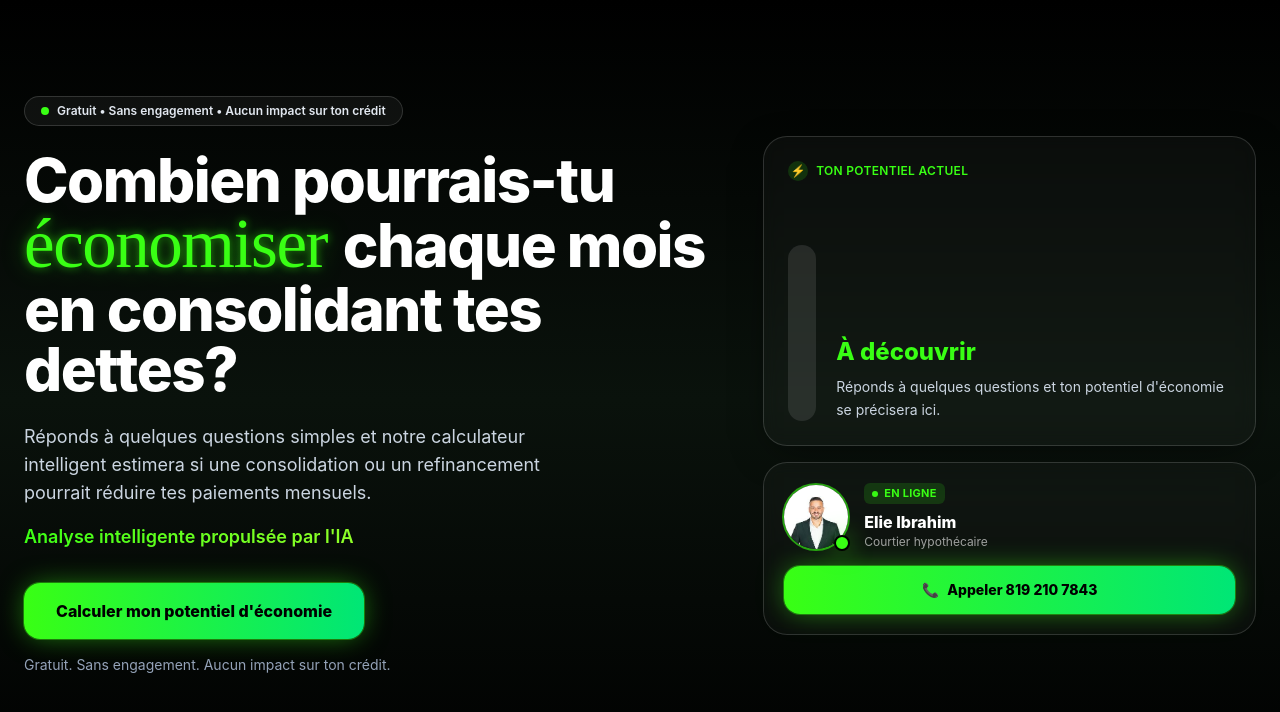
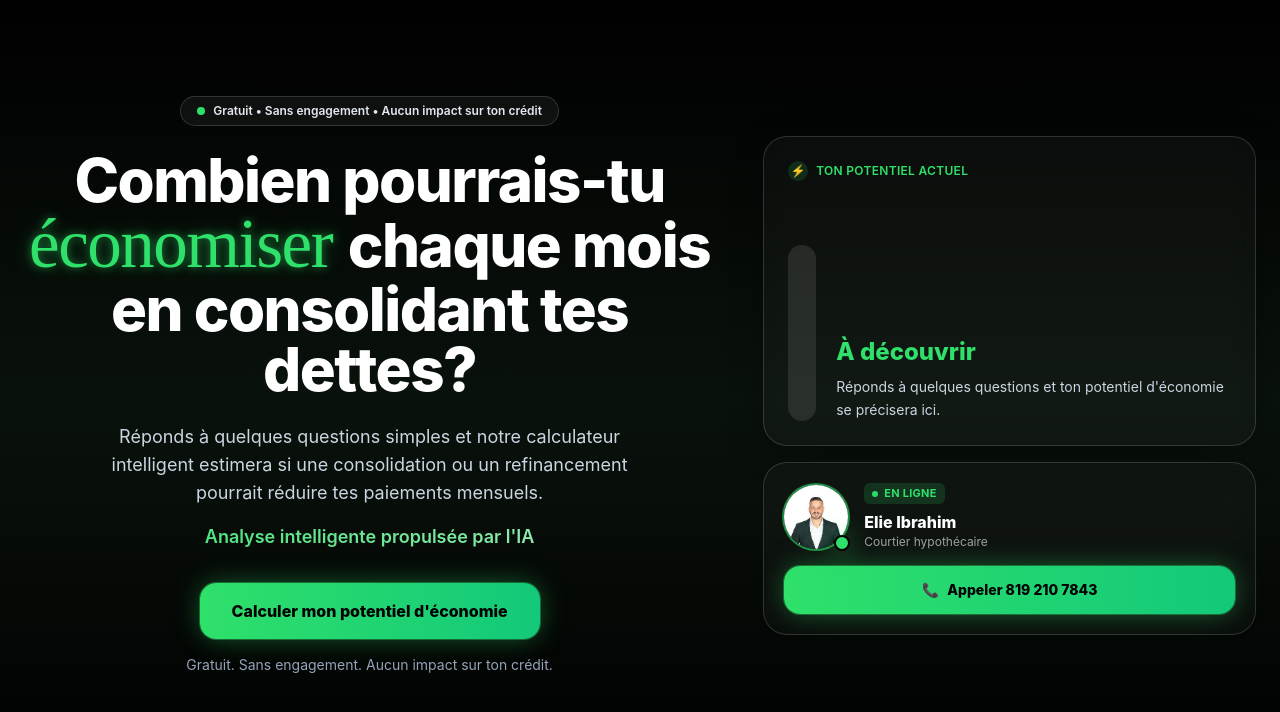
Before and after one commit to sunafilmsmedia/consolidation-elie, a Next.js app: page / in a window 1280 px wide. Shown: the top 712 px of the page. Built offline with nearby package versions, Linux system fonts and the light colour scheme.

Commit message:
Landing: texte centré + vert un peu moins fluo

```diff
--- a/src/app/globals.css
+++ b/src/app/globals.css
@@ -6,7 +6,7 @@
 
 :root {
   --ink: #060807;
-  --neon: #39ff14;
+  --neon: #2fe06a;
 }
 
 html,
@@ -19,7 +19,7 @@ body {
 @layer components {
   /* Dégradé animé "propulsé par l'IA" — palette verte/blanche */
   .ai-gradient-text {
-    background: linear-gradient(90deg, #39ff14, #adff2f, #ffffff, #39ff14);
+    background: linear-gradient(90deg, #2fe06a, #7ce8a0, #ffffff, #2fe06a);
     background-size: 200% 200%;
     -webkit-background-clip: text;
     background-clip: text;
@@ -33,6 +33,6 @@ body {
     font-family: "Pacifico", cursive;
     color: var(--neon);
     font-weight: 400;
-    text-shadow: 0 0 8px rgba(57, 255, 20, 0.55), 0 0 24px rgba(57, 255, 20, 0.35);
+    text-shadow: 0 0 8px rgba(47, 224, 106, 0.5), 0 0 22px rgba(47, 224, 106, 0.3);
   }
 }
--- a/src/app/page.tsx
+++ b/src/app/page.tsx
@@ -7,7 +7,7 @@ export default function LandingPage() {
     <main className="min-h-screen bg-gradient-to-b from-black via-[#0a120c] to-black text-white">
       <div className="mx-auto flex max-w-[1280px] flex-col gap-12 px-6 py-12 lg:flex-row lg:items-center lg:py-24">
         {/* Colonne gauche */}
-        <div className="flex-1 animate-fadeUp">
+        <div className="flex-1 animate-fadeUp text-center">
           <span className="inline-flex items-center gap-2 rounded-full border border-white/15 bg-white/5 px-4 py-1.5 text-xs font-semibold text-slate-200">
             <span className="h-2 w-2 rounded-full bg-savings" />
             Gratuit • Sans engagement • Aucun impact sur ton crédit
@@ -21,7 +21,7 @@ export default function LandingPage() {
             chaque mois en consolidant tes dettes?
           </h1>
 
-          <p className="mt-6 max-w-xl text-lg text-slate-300">
+          <p className="mx-auto mt-6 max-w-xl text-lg text-slate-300">
             Réponds à quelques questions simples et notre calculateur intelligent estimera si une
             consolidation ou un refinancement pourrait réduire tes paiements mensuels.
           </p>
@@ -30,7 +30,7 @@ export default function LandingPage() {
             Analyse intelligente propulsée par l&apos;IA
           </p>
 
-          <div className="mt-8 flex flex-col items-start gap-3 sm:flex-row sm:items-center">
+          <div className="mt-8 flex justify-center">
             <Link
               href="/calculator"
               className="inline-flex h-14 w-full items-center justify-center rounded-2xl bg-gradient-to-r from-brand to-ai px-8 text-base font-extrabold text-black shadow-glow transition hover:brightness-110 sm:w-auto"
--- a/src/components/ui/Thermometer.tsx
+++ b/src/components/ui/Thermometer.tsx
@@ -13,9 +13,9 @@ interface ThermometerProps {
 const LEVEL_COLORS: Record<PotentialLevel, string> = {
   low: "#9ca3af",
   moderate: "#a3e635",
-  good: "#39FF14",
-  strong: "#22ff8c",
-  very_strong: "#00ffa3",
+  good: "#2FE06A",
+  strong: "#22d178",
+  very_strong: "#13c97a",
 };
 
 export default function Thermometer({
@@ -25,7 +25,7 @@ export default function Thermometer({
   compact = false,
 }: ThermometerProps) {
   const fill = hasEnoughInfo ? Math.max(score, 6) : 0;
-  const color = level ? LEVEL_COLORS[level] : "#39FF14";
+  const color = level ? LEVEL_COLORS[level] : "#2FE06A";
   const label = hasEnoughInfo && level ? LEVEL_LABELS[level] : "À découvrir";
   const description =
     hasEnoughInfo && level
--- a/tailwind.config.ts
+++ b/tailwind.config.ts
@@ -6,10 +6,10 @@ const config: Config = {
     extend: {
       colors: {
         ink: "#060807", // noir profond (léger ton vert)
-        brand: "#39FF14", // vert fluo principal
-        ai: "#00E676", // vert émeraude néon (partenaire de dégradé)
-        neon: "#39FF14",
-        savings: "#39FF14",
+        brand: "#2FE06A", // vert vif principal (moins fluo)
+        ai: "#13C97A", // vert émeraude (partenaire de dégradé)
+        neon: "#2FE06A",
+        savings: "#2FE06A",
         alert: "#F97316",
         surface: "#0b0f0c",
         muted: "#94a3b8",
@@ -20,8 +20,8 @@ const config: Config = {
       },
       boxShadow: {
         card: "0 10px 40px -12px rgba(0, 0, 0, 0.6)",
-        glow: "0 0 0 1px rgba(57,255,20,0.35), 0 0 28px -4px rgba(57,255,20,0.55)",
-        neon: "0 0 24px -2px rgba(57,255,20,0.7)",
+        glow: "0 0 0 1px rgba(47,224,106,0.35), 0 0 28px -4px rgba(47,224,106,0.5)",
+        neon: "0 0 24px -2px rgba(47,224,106,0.65)",
       },
       keyframes: {
         gradientMove: {
```
